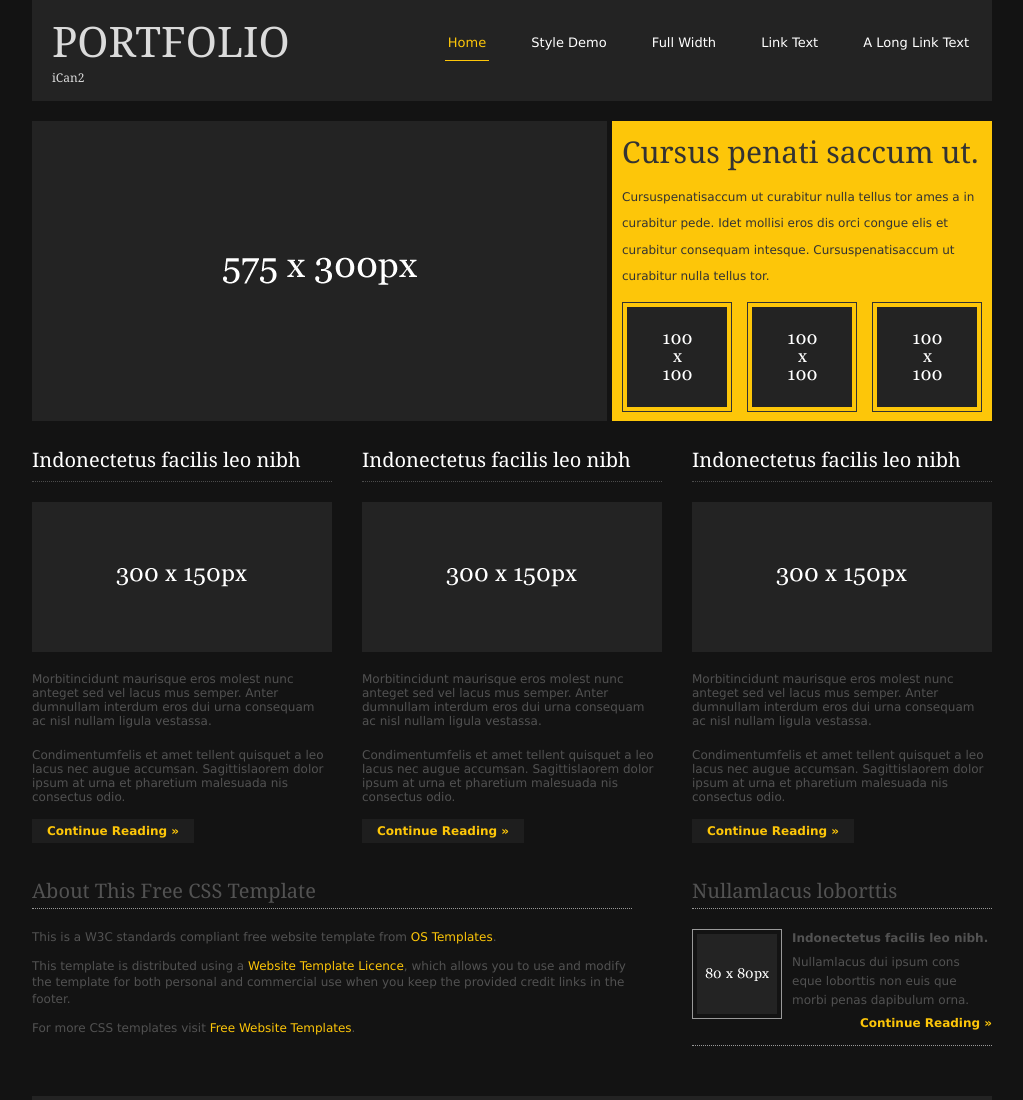
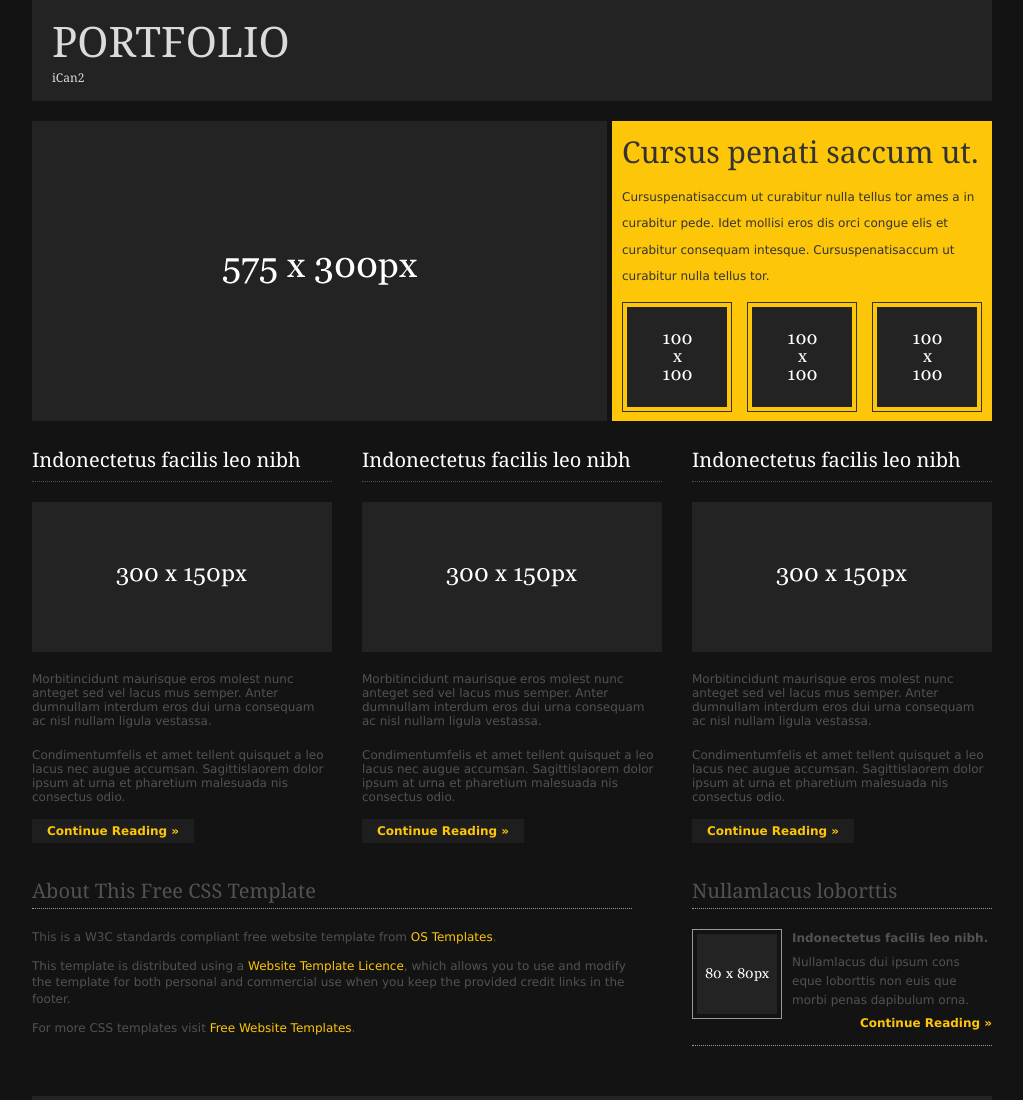
Before and after one commit to 6276653/expo-portfolio, a plain HTML site: page index.html in a window 1280 px wide. Shown: the top 1100 px of the page, without its empty margins (128-1151 px from the left). Drawn offline with Linux system fonts and the light colour scheme.

Commit message:
Update index.html

```diff
--- a/index.html
+++ b/index.html
@@ -20,13 +20,6 @@ Licence URI: http://www.os-templates.com/template-terms
       <p>iCan2</p>
     </div>
     <div id="topnav">
-      <ul>
-        <li class="active"><a href="index.html">Home</a></li>
-        <li><a href="pages/style-demo.html">Style Demo</a></li>
-        <li><a href="pages/full-width.html">Full Width</a></li>
-        <li><a href="#">Link Text</a></li>
-        <li class="last"><a href="#">A Long Link Text</a></li>
-      </ul>
     </div>
     <br class="clear" />
   </div>
```
